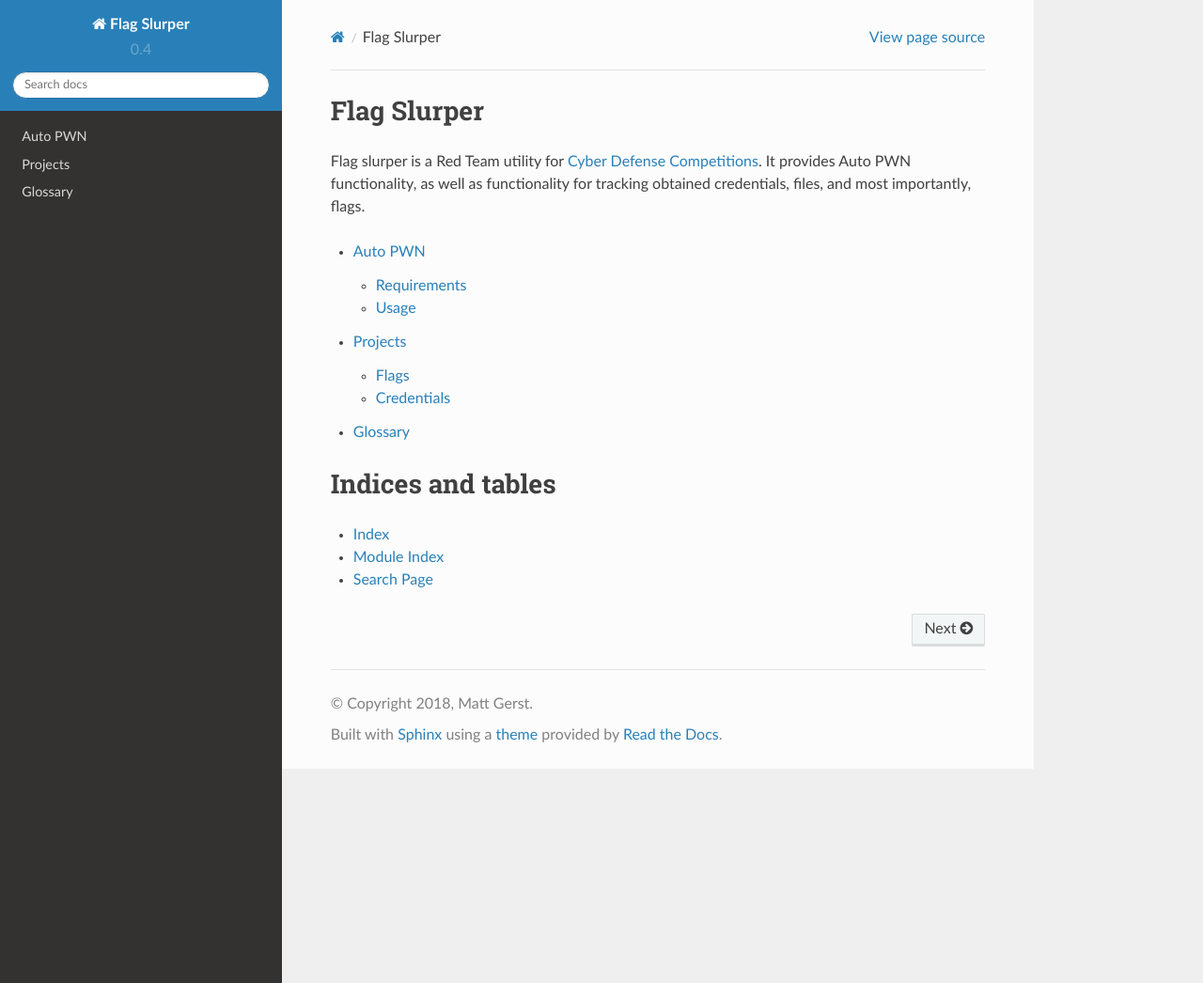
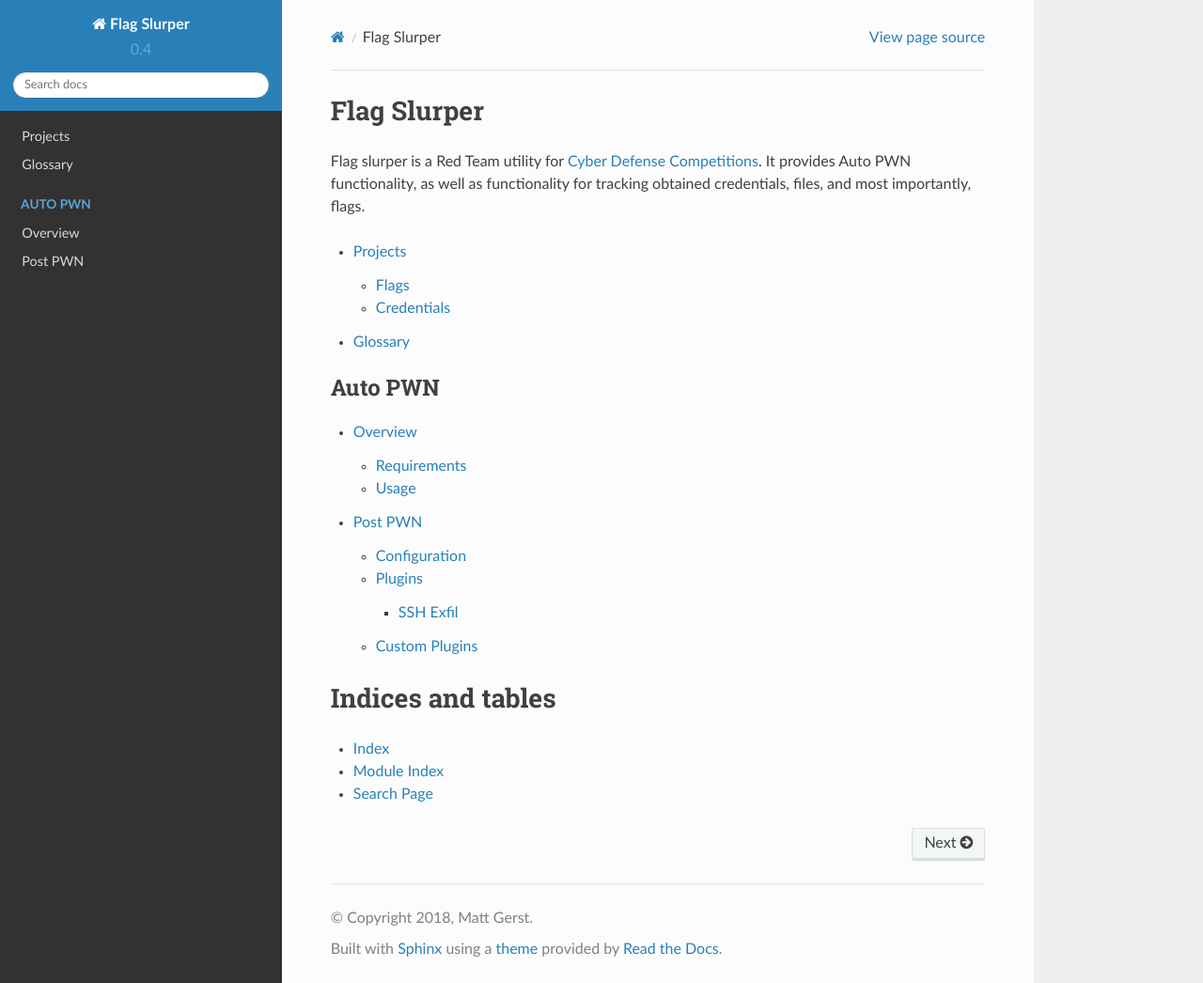
Before and after one commit to mgerst/flag-slurper, a Sphinx documentation site: the page built from docs/index.rst, in a window 1280 px wide and 1046 px high. Shown: the whole window at 94% size. Built offline with Sphinx 7.4.7 and the Read the Docs theme 2.0.0, drawn with Linux system fonts in a browser that asks for light colours.

Commit message:
Add documentation for post pwn plugins

```diff
--- a/docs/autopwn.rst
+++ b/docs/autopwn/overview.rst
@@ -1,4 +1,4 @@
-Auto PWN
+Overview
 ========
 Flag Slurper contains a utility for automatically attempting default credentails against teams' SSH hosts. This works by
 grabbing the team list from :term:`IScorE` and a list of all the services. The default credentails it uses are:
--- a/docs/index.rst
+++ b/docs/index.rst
@@ -7,10 +7,14 @@ as well as functionality for tracking obtained credentials, files, and most impo
 .. toctree::
    :maxdepth: 2
 
-   autopwn
    projects
    terms
 
+.. toctree::
+   :caption: Auto PWN
+
+   autopwn/overview
+   autopwn/post
 
 
 Indices and tables
```
Also changed, not shown: docs/autopwn/post.rst (added, +54 -0 lines), 1 other file.
